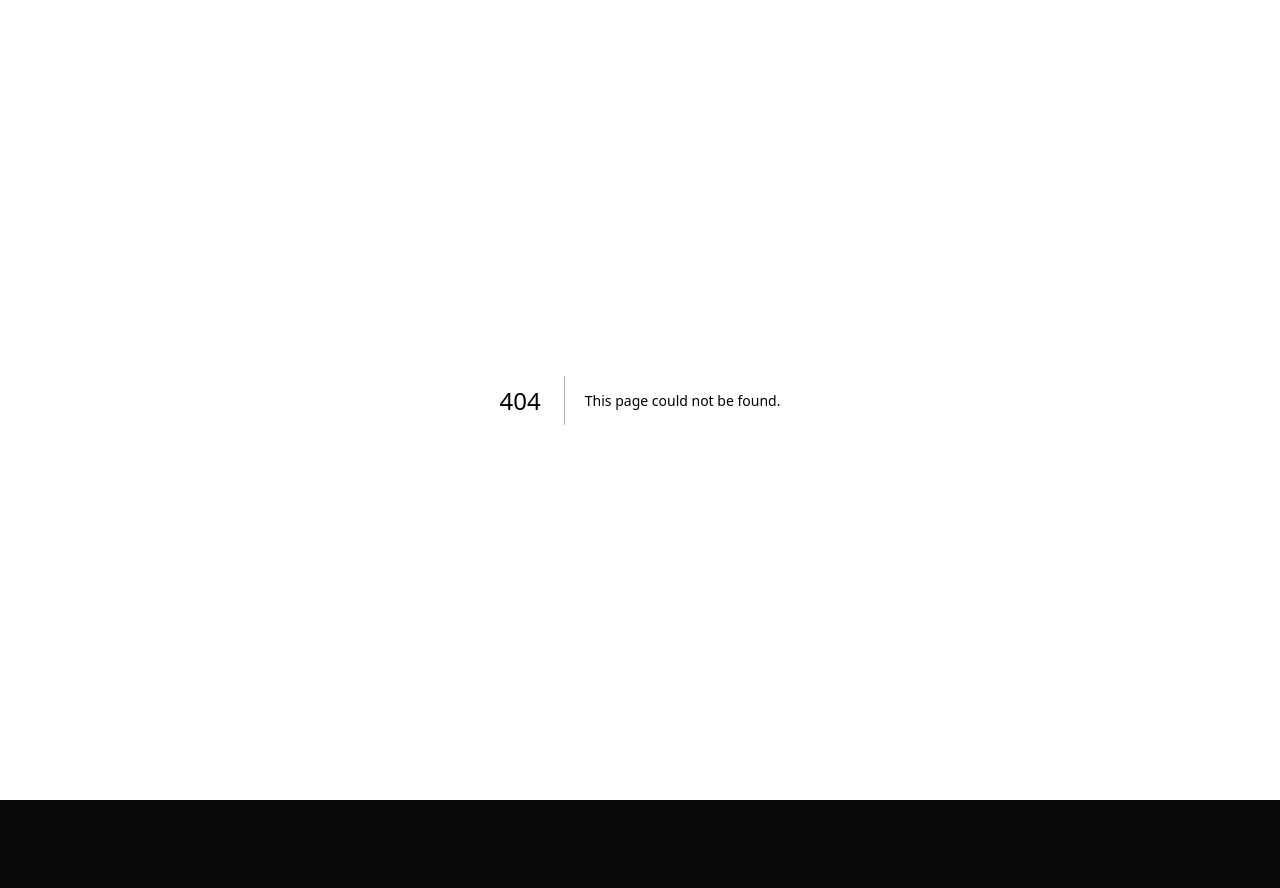
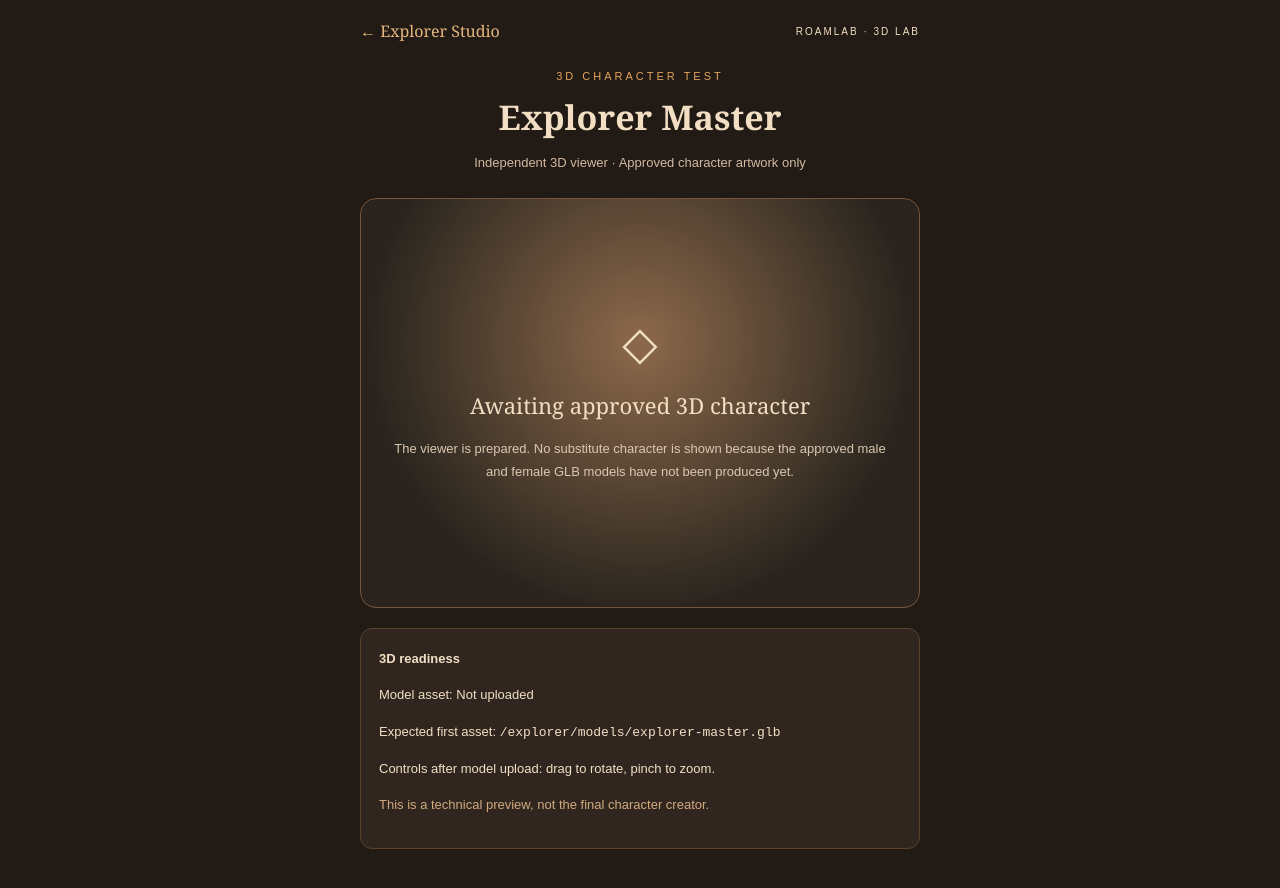
Before and after one commit to QinWei76/roamlab, a Next.js app: page /explorer/3d-preview in a window 1280 px wide. Before the commit this address had no page. Shown: the top 888 px of the page. Before the commit the page ends 800 px from the top, so only its background shows below. Built offline with nearby package versions, Linux system fonts and the light colour scheme; no server answers.

Commit message:
Add isolated 3D Explorer GLB viewer staging page

```diff
--- /dev/null
+++ b/src/app/explorer/3d-preview/page.tsx
@@ -0,0 +1,53 @@
+"use client";
+
+import { useEffect, useState } from "react";
+import Link from "next/link";
+
+const MODEL_PATH = "/explorer/models/explorer-master.glb";
+
+export default function Explorer3DPreview() {
+  const [status, setStatus] = useState<"checking" | "missing" | "ready">("checking");
+  const [loadError, setLoadError] = useState(false);
+
+  useEffect(() => {
+    let active = true;
+    fetch(MODEL_PATH, { method: "HEAD", cache: "no-store" })
+      .then((response) => { if (active) setStatus(response.ok ? "ready" : "missing"); })
+      .catch(() => { if (active) setStatus("missing"); });
+    return () => { active = false; };
+  }, []);
+
+  return (
+    <main style={{ minHeight: "100vh", background: "#211a15", color: "#f2dfc3", padding: "20px 16px 60px", fontFamily: "Georgia, serif" }}>
+      <div style={{ maxWidth: 560, margin: "0 auto" }}>
+        <header style={{ display: "flex", justifyContent: "space-between", alignItems: "center", gap: 12, marginBottom: 28 }}>
+          <Link href="/explorer/create" style={{ color: "#e5b67e", textDecoration: "none" }}>← Explorer Studio</Link>
+          <span style={{ font: "10px Arial, sans-serif", letterSpacing: 2 }}>ROAMLAB · 3D LAB</span>
+        </header>
+        <div style={{ textAlign: "center" }}>
+          <div style={{ font: "11px Arial, sans-serif", letterSpacing: 3, color: "#e3a45f" }}>3D CHARACTER TEST</div>
+          <h1 style={{ fontSize: 34, margin: "12px 0" }}>Explorer Master</h1>
+          <p style={{ font: "13px/1.6 Arial, sans-serif", color: "#d3baa0" }}>Independent 3D viewer · Approved character artwork only</p>
+        </div>
+        <section style={{ marginTop: 24, border: "1px solid #77543b", borderRadius: 16, overflow: "hidden", background: "radial-gradient(circle at 50% 35%, #8d694b, #29251e 70%)", minHeight: 410, display: "grid", placeItems: "center", position: "relative" }}>
+          {status === "ready" && !loadError ? (
+            <iframe title="Interactive 3D explorer model viewer" srcDoc={`<!doctype html><html><head><meta name="viewport" content="width=device-width,initial-scale=1"><style>html,body{margin:0;width:100%;height:100%;overflow:hidden;background:transparent}model-viewer{width:100%;height:100%;--poster-color:transparent}</style><script type="module" src="https://ajax.googleapis.com/ajax/libs/model-viewer/4.0.0/model-viewer.min.js"></script></head><body><model-viewer src="${MODEL_PATH}" camera-controls auto-rotate shadow-intensity="1" exposure="1.15" interaction-prompt="auto" alt="3D RoamLab explorer"></model-viewer></body></html>`} style={{ width: "100%", height: 440, border: 0 }} onError={() => setLoadError(true)} />
+          ) : (
+            <div style={{ padding: 30, textAlign: "center" }}>
+              <div style={{ fontSize: 46, marginBottom: 18 }}>◇</div>
+              <h2 style={{ fontSize: 22, fontWeight: "normal" }}>{status === "checking" ? "Checking model assets…" : "Awaiting approved 3D character"}</h2>
+              <p style={{ font: "13px/1.7 Arial, sans-serif", color: "#dbc7b1" }}>The viewer is prepared. No substitute character is shown because the approved male and female GLB models have not been produced yet.</p>
+            </div>
+          )}
+        </section>
+        <div style={{ marginTop: 20, padding: 18, border: "1px solid #59432e", borderRadius: 12, background: "#30261f", font: "13px/1.8 Arial, sans-serif" }}>
+          <strong>3D readiness</strong>
+          <p>Model asset: {status === "ready" ? "Found" : status === "checking" ? "Checking…" : "Not uploaded"}</p>
+          <p>Expected first asset: <code style={{ overflowWrap: "anywhere" }}>{MODEL_PATH}</code></p>
+          <p>Controls after model upload: drag to rotate, pinch to zoom.</p>
+          <p style={{ color: "#d0aa7e" }}>This is a technical preview, not the final character creator.</p>
+        </div>
+      </div>
+    </main>
+  );
+}
```
